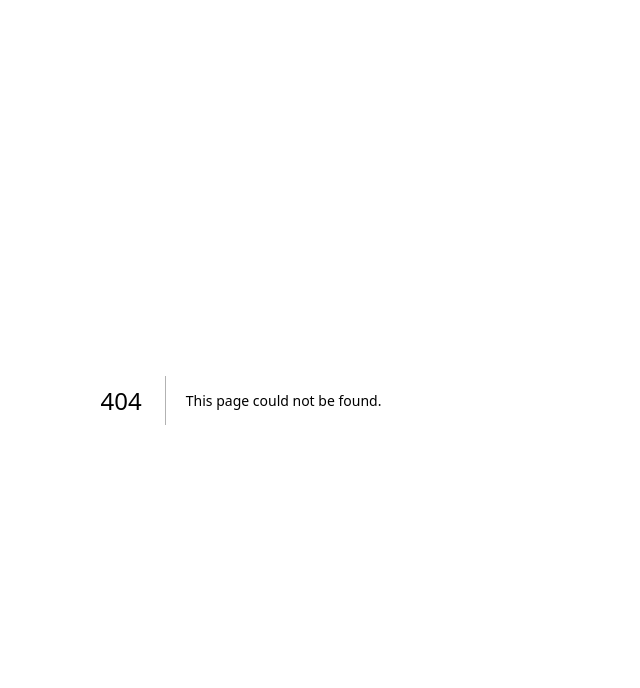
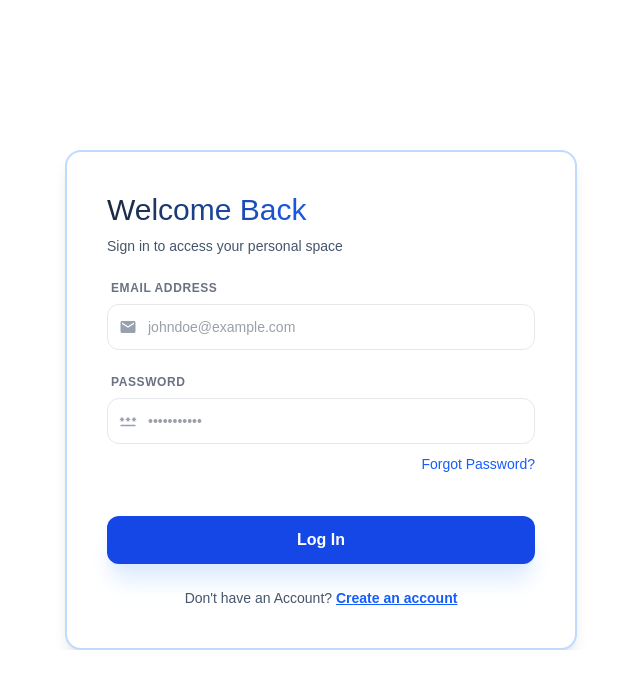
Before and after one commit to diwasbk/MERN-Stack, a Next.js app in the folder frontend/: page /login in a window 1280 px wide. Before the commit this address had no page. Shown: the top 688 px of the page, without its empty margins (399-1039 px from the left). Built offline with nearby package versions, Linux system fonts and the light colour scheme.

Commit message:
feat(login): implement login form UI

```diff
--- /dev/null
+++ b/frontend/app/(auth)/login/_components/login-form.tsx
@@ -0,0 +1,82 @@
+"use client";
+import { formStyles } from "@/app/lib/styles/styles";
+import { motion } from "framer-motion";
+import Link from "next/link";
+import { MdEmail, MdPassword } from "react-icons/md";
+
+export default function LoginForm() {
+    return (
+        <div className="flex-1 flex items-center justify-center relative overflow-hidden m-2">
+            <motion.div
+                initial={{ opacity: 0, y: 20 }}
+                animate={{ opacity: 1, y: 0 }}
+                transition={{ duration: 0.6 }}
+                className="relative z-10 backdrop-blur-sm rounded-2xl w-full max-w-lg p-10 md:ml-40 border-2 border-blue-200 bg-white shadow-lg"
+            >
+                <h2 className="text-3xl font-bolda bg-linear-to-r from-slate-800 via-blue-600 to-slate-800 bg-clip-text text-transparent mb-2">
+                    Welcome Back
+                </h2>
+
+                <p className="text-slate-600 text-sm mb-6">Sign in to access your personal space</p>
+
+                <form className="space-y-6">
+                    {/* Email */}
+                    <div>
+                        <label htmlFor="login-email" className={formStyles.label}>Email address</label>
+                        <div className="relative">
+                            <MdEmail size={18} className={formStyles.icon} />
+                            <input
+                                id="login-email"
+                                type="text"
+                                placeholder="johndoe@example.com"
+                                className={formStyles.input}
+                            />
+                        </div>
+                    </div>
+
+                    {/* Password */}
+                    <div>
+                        <label htmlFor="login-password" className={formStyles.label}>Password</label>
+                        <div className="relative">
+                            <MdPassword size={18} className={formStyles.icon} />
+                            <input
+                                id="login-password"
+                                type="password"
+                                placeholder="•••••••••••"
+                                className={formStyles.input}
+                            />
+                        </div>
+
+                        {/* Forgot Password Link */}
+                        <div className="text-right mt-2">
+                            <Link
+                                href="/forgot-password"
+                                className="text-sm text-blue-600 hover:text-blue-700 hover:underline transition-colors"
+                            >
+                                Forgot Password?
+                            </Link>
+                        </div>
+                    </div>
+
+                    {/* Action Row */}
+                    <div className="flex flex-col gap-6 pt-4">
+                        <button
+                            type="submit"
+                            className="w-full bg-blue-700 text-white py-3 px-8 rounded-xl font-bold shadow-xl shadow-blue-100 transition-all cursor-pointer"
+                        >
+                            Log In
+                        </button>
+
+                        {/* Signup */}
+                        <p className="text-center text-sm text-slate-600">
+                            Don&apos;t have an Account?{" "}
+                            <Link href="/signup">
+                                <span className="font-bold text-blue-600 hover:text-blue-700 underline cursor-pointer transition-colors">Create an account</span>
+                            </Link>
+                        </p>
+                    </div>
+                </form>
+            </motion.div>
+        </div>
+    );
+}
--- /dev/null
+++ b/frontend/app/(auth)/login/page.tsx
@@ -0,0 +1,9 @@
+import LoginForm from "./_components/login-form";
+
+export default function Page() {
+    return (
+        <div className="flex items-center justify-center min-h-screen">
+            <LoginForm/>
+        </div>
+    );
+}
--- /dev/null
+++ b/frontend/app/lib/styles/styles.ts
@@ -0,0 +1,6 @@
+// Form input styling constants
+export const formStyles = {
+  input: "w-full pl-10 pr-4 py-3 bg-gray-20 border border-gray-200 rounded-xl focus:ring-2 focus:ring-blue-500 focus:border-transparent outline-none transition-all text-sm text-gray-700",
+  label: "block text-xs font-bold text-gray-500 uppercase tracking-wider mb-2 ml-1",
+  icon: "absolute left-3 top-1/2 -translate-y-1/2 text-gray-400",
+};
--- a/frontend/package.json
+++ b/frontend/package.json
@@ -9,9 +9,11 @@
     "lint": "eslint"
   },
   "dependencies": {
+    "framer-motion": "^12.37.0",
     "next": "16.1.6",
     "react": "19.2.3",
-    "react-dom": "19.2.3"
+    "react-dom": "19.2.3",
+    "react-icons": "^5.6.0"
   },
   "devDependencies": {
     "@tailwindcss/postcss": "^4",
```
Also changed, not shown: 1 other file (tests, documents, lock files or other folders).
